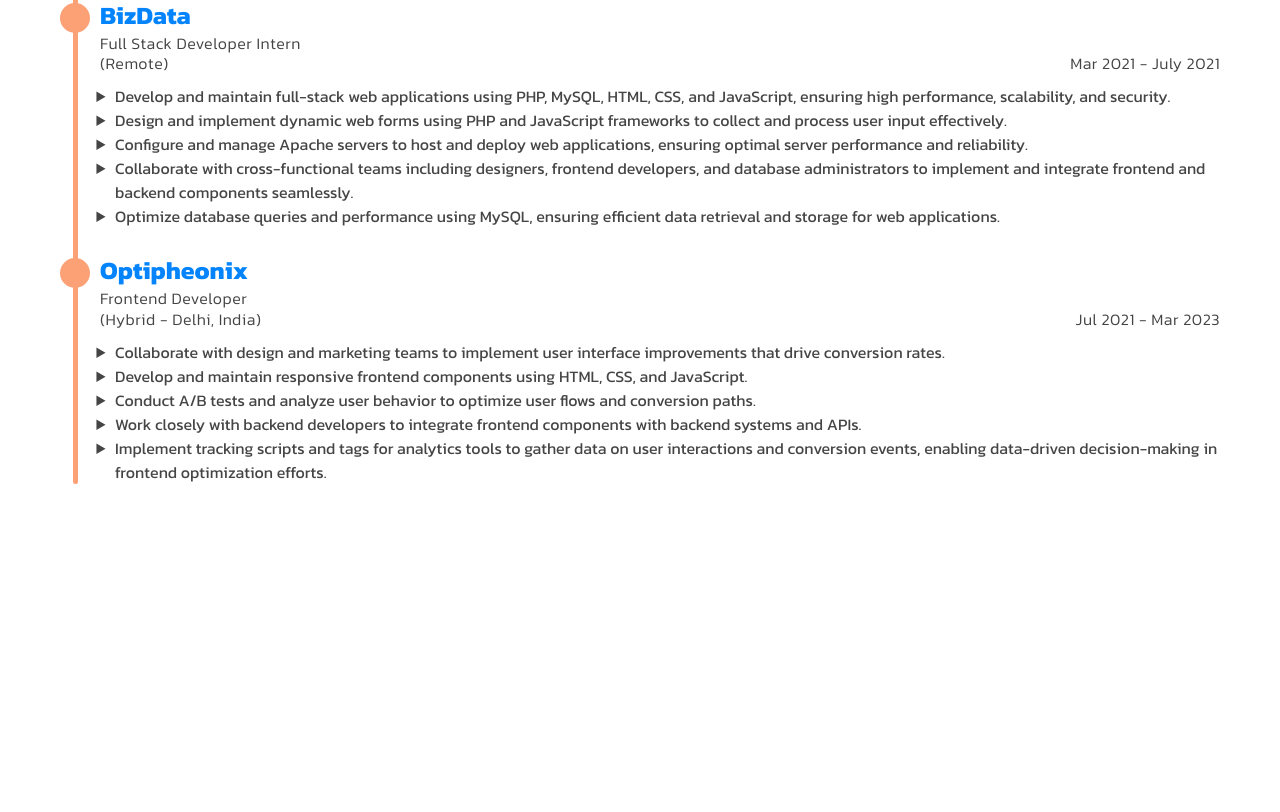
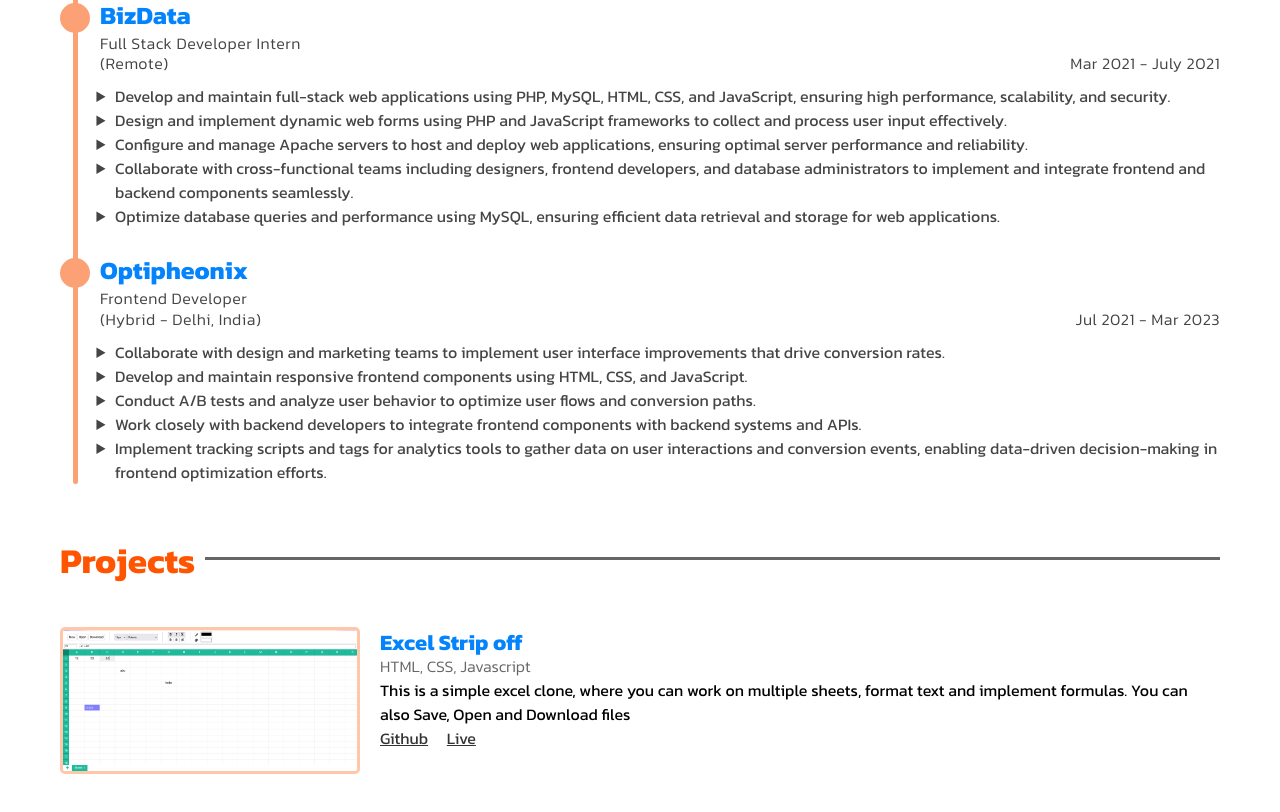
Before and after one commit to Avneet26/canvas-portfolio, a plain HTML site: page index.html in a window 1280 px wide. Shown: the part 1242-2054 px from the top of the page. Before the commit the page ends 1776 px from the top, so only its background shows below. Drawn offline with Linux system fonts and the light colour scheme.

Commit message:
project section designed

```diff
--- a/index.html
+++ b/index.html
@@ -1,10 +1,10 @@
 <!DOCTYPE html>
 <html lang="en">
     <head>
-    <meta charset="UTF-8">
-    <meta name="viewport" content="width=device-width, initial-scale=1.0">
+        <meta charset="UTF-8" />
+        <meta name="viewport" content="width=device-width, initial-scale=1.0"/>
         <title>Portfolio Avneet</title>
-    <link rel="stylesheet" href="styles.css">
+        <link rel="stylesheet" href="styles.css"/>
     </head>
     <body>
         <header>
@@ -27,15 +27,26 @@
                     <h3>Web Developer</h3>
                 </div>
                 <div class="canvas-image">
-                <img src="./assets/My_Pic.jpeg" alt="">
+                    <img
+                        src="./assets/My_Pic.jpeg"
+                        alt=""
+                    />
                 </div>
             </div>
         </section>
         <section class="aboutme-section section-container">
             <h2 class="section-heading heading-divider">About Me</h2>
-            <p>Hey there!👋 I'm Avneet Singh Virdi, a Web Developer based in Toronto, Canada. I've been learing web development for over five years, and working professionally for almost 2 years, first as a Intern Full Stack Web Developer and then in a fast-paced startup in India. Now, I'm pursuing a Graduate Certificate in Information Technology Solutions at Humber College, Toronto, to further enhance my skills.</p>
+            <p>
+                Hey there!👋 I'm Avneet Singh Virdi, a Web Developer based in Toronto, Canada. I've been learing web development for over five years, and working professionally for almost 2 years,
+                first as a Intern Full Stack Web Developer and then in a fast-paced startup in India. Now, I'm pursuing a Graduate Certificate in Information Technology Solutions at Humber College,
+                Toronto, to further enhance my skills.
+            </p>
 
-            <p>Let me take you through my journey into programming. It all started back in 11th grade when I was introduced to C++. While it was interesting at first, things got a bit tricky once pointers entered the picture. However, during my Bachelor's studies, I discovered Java, which made more sense to me. Learning about Object-Oriented Programming reignited my passion for coding. Then, I dived into a Web developer bootcamp on Udemy, and that's when everything clicked. I found myself drawn to the creative side of Frontend development.</p>
+            <p>
+                Let me take you through my journey into programming. It all started back in 11th grade when I was introduced to C++. While it was interesting at first, things got a bit tricky once
+                pointers entered the picture. However, during my Bachelor's studies, I discovered Java, which made more sense to me. Learning about Object-Oriented Programming reignited my passion for
+                coding. Then, I dived into a Web developer bootcamp on Udemy, and that's when everything clicked. I found myself drawn to the creative side of Frontend development.
+            </p>
 
             <p>When I'm not coding 🧑‍💻 or making assignments, you'll likely find me hitting the gym 🏋️ or unwinding with some games🎮.</p>
         </section>
@@ -75,7 +86,10 @@
                             <li>Develop and maintain full-stack web applications using PHP, MySQL, HTML, CSS, and JavaScript, ensuring high performance, scalability, and security.</li>
                             <li>Design and implement dynamic web forms using PHP and JavaScript frameworks to collect and process user input effectively.</li>
                             <li>Configure and manage Apache servers to host and deploy web applications, ensuring optimal server performance and reliability.</li>
-                        <li>Collaborate with cross-functional teams including designers, frontend developers, and database administrators to implement and integrate frontend and backend components seamlessly.</li>
+                            <li>
+                                Collaborate with cross-functional teams including designers, frontend developers, and database administrators to implement and integrate frontend and backend components
+                                seamlessly.
+                            </li>
                             <li>Optimize database queries and performance using MySQL, ensuring efficient data retrieval and storage for web applications.</li>
                         </ul>
                     </div>
@@ -95,8 +109,31 @@
                             <li>Develop and maintain responsive frontend components using HTML, CSS, and JavaScript.</li>
                             <li>Conduct A/B tests and analyze user behavior to optimize user flows and conversion paths.</li>
                             <li>Work closely with backend developers to integrate frontend components with backend systems and APIs.</li>
-                        <li>Implement tracking scripts and tags for analytics tools to gather data on user interactions and conversion events, enabling data-driven decision-making in frontend optimization efforts.</li>
+                            <li>
+                                Implement tracking scripts and tags for analytics tools to gather data on user interactions and conversion events, enabling data-driven decision-making in frontend
+                                optimization efforts.
+                            </li>
                         </ul>
+                    </div>
+                </div>
+            </div>
+        </section>
+        <section class="project-section section-container">
+            <h2 class="section-heading heading-divider">Projects</h2>
+            <div class="project-section-wrapper">
+                <div class="project-container">
+                    <div class="project-image-container">
+                        <img src="./assets/Excel-SS.png" alt="excel project screenshot"/>
+                    </div>
+                    <div class="project-description-container">
+                        <h3 class="project-title">Excel Strip off</h3>
+                        <p class="project-skills-used">HTML, CSS, Javascript</p>
+                        <p class="proejct-description">This is a simple excel clone, where you can work on multiple sheets, format text and implement formulas. You can also Save, Open and Download files</p>
+                        <div class="project-links">
+                            <!-- <a href="#">Learn More</a> -->
+                            <a href="https://github.com/Avneet26/Excel-clone">Github</a>
+                            <a href="https://avneet26.github.io/Excel-clone/">Live</a>
+                        </div>
                     </div>
                 </div>
             </div>
--- a/styles.css
+++ b/styles.css
@@ -173,3 +173,45 @@
     left: 0;
     top: 0px;
 }
+
+.project-image-container img {
+	width: 300px;
+	border: 3px solid #ff540055;
+	border-radius: 5px;
+}
+
+.project-container {
+	display: flex;
+	align-items: flex-start;
+	justify-content: flex-start;
+}
+
+.project-description-container {
+	margin-left: 20px;
+}
+
+.project-title {
+	font-size: 22px;
+	color: #0384fc;
+	line-height: 1;
+	margin-top: 5px;
+}
+
+.project-skills-used {
+	color: #666;
+	font-weight: 300;
+}
+
+.project-links a {
+	color: #333;
+	margin-right: 15px;
+    transition: color 200ms ease;
+}
+
+.project-links a:hover {
+	color: #ff5400;
+}
+
+.project-section-wrapper {
+	margin-top: 40px;
+}
```
Also changed, not shown: assets/Excel-SS.png (added). Lines whose indentation alone changed are shown as unchanged.
